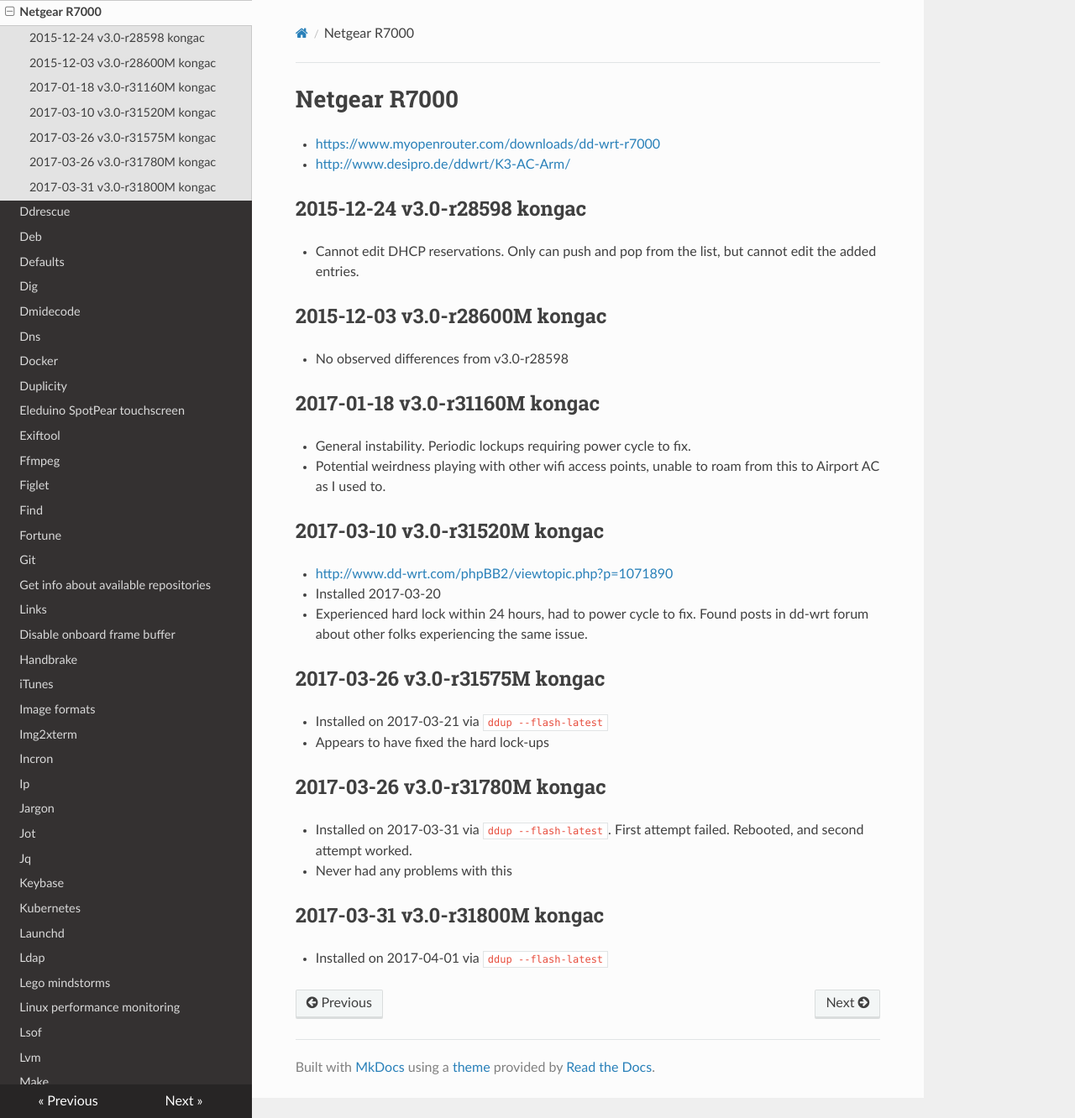
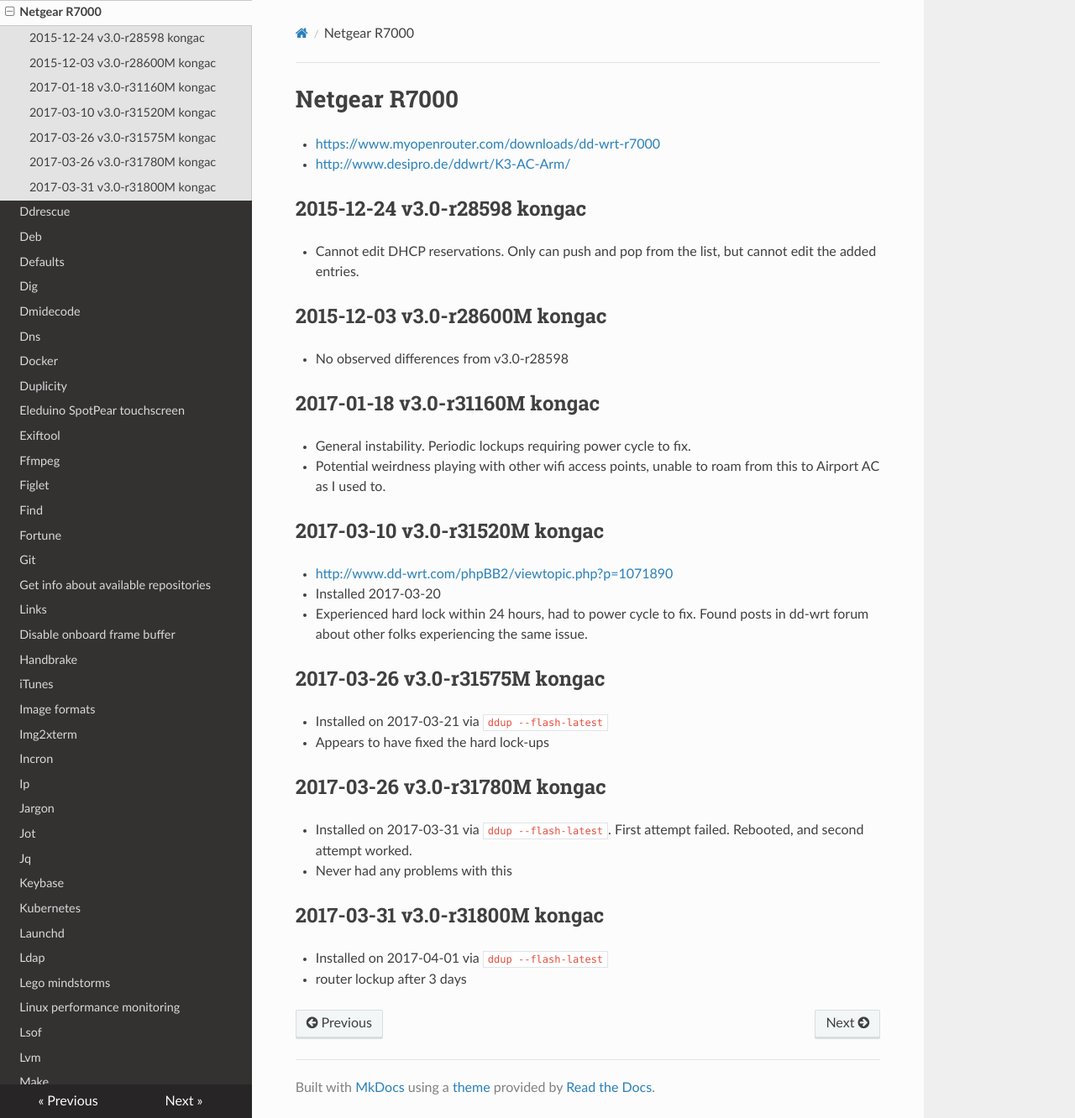
Before and after one commit to lando-cal/tech-notes, an MkDocs documentation site: the page built from docs/dd-wrt.md, in a window 1280 px wide and 1332 px high. Shown: the whole window at 84% size. Built offline with MkDocs 1.6.1, drawn with Linux system fonts in a browser that asks for light colours; nearby versions of some CDN libraries.

Commit message:
Router lockup

```diff
--- a/docs/dd-wrt.md
+++ b/docs/dd-wrt.md
@@ -35,3 +35,4 @@
 ## 2017-03-31 v3.0-r31800M kongac
 
 - Installed on 2017-04-01 via `ddup --flash-latest`
+- router lockup after 3 days
```
